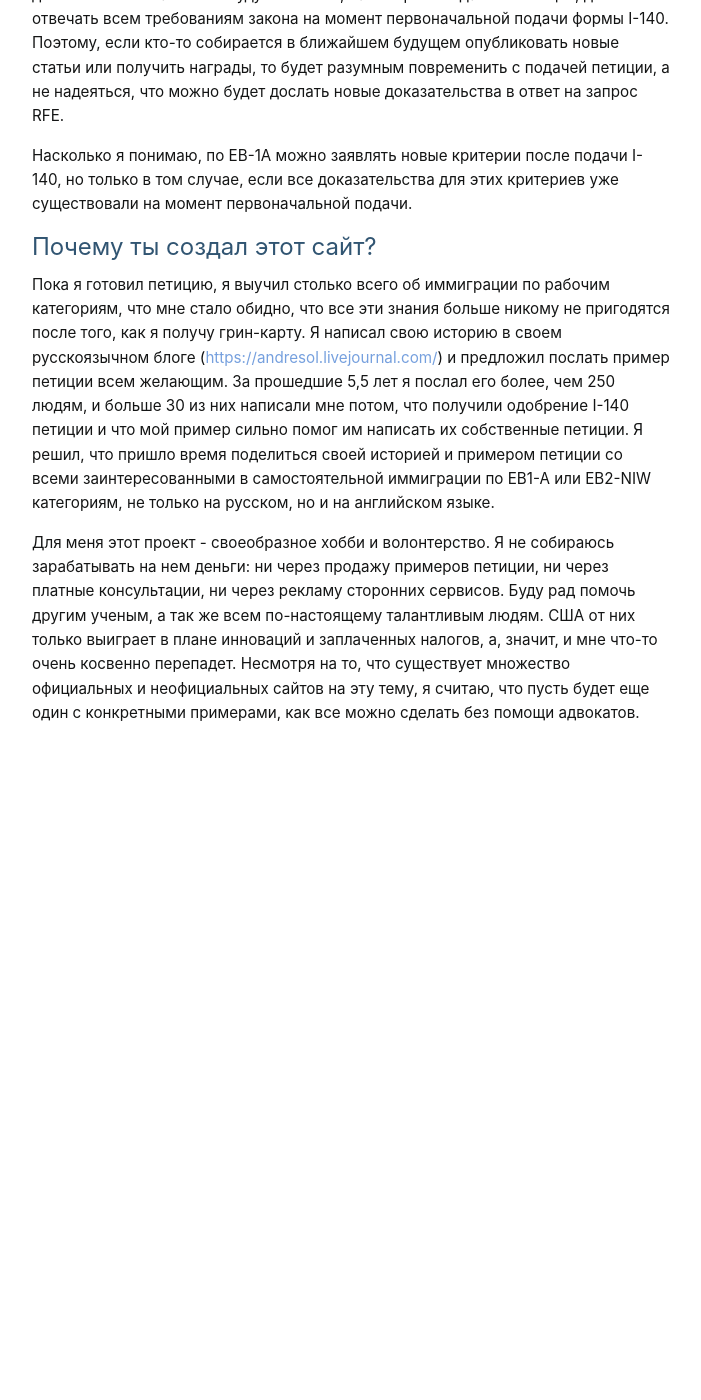
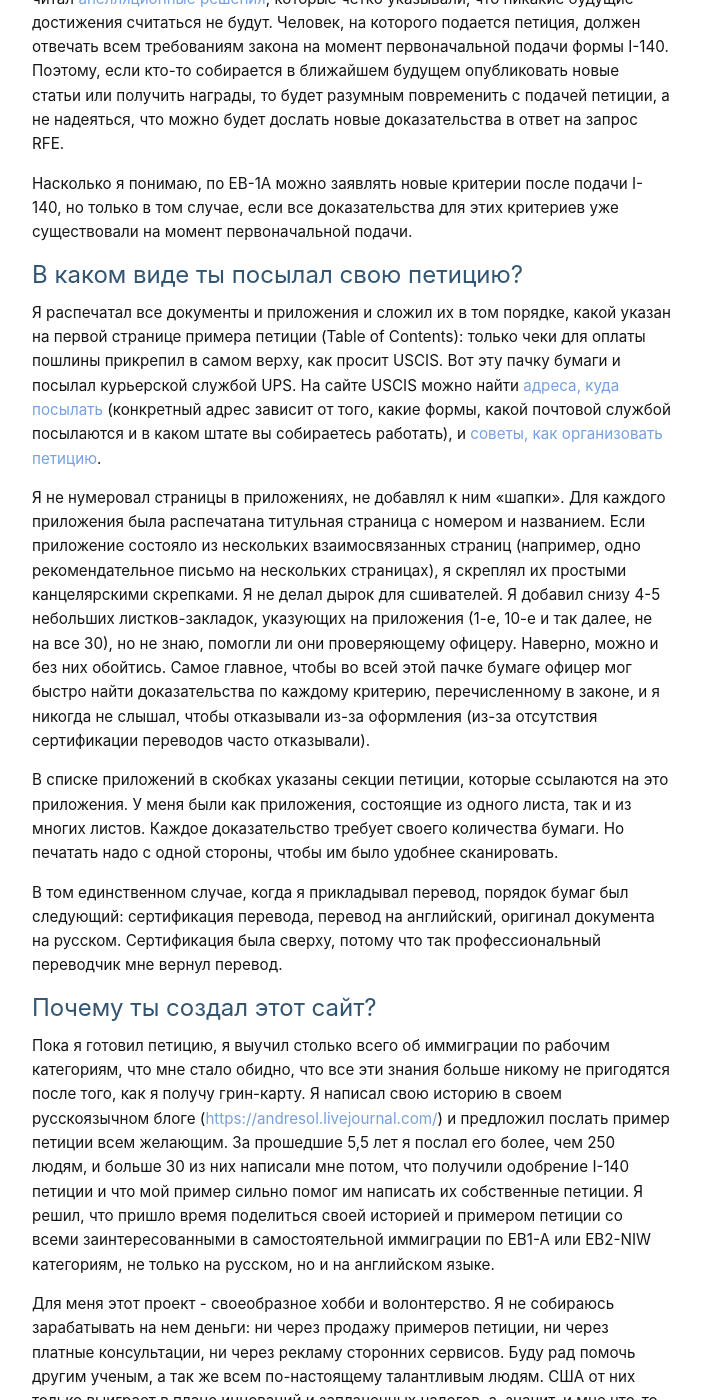
Before and after one commit to andreychemist/andreychemist.github.io, a Jekyll site: the page built from pages/faq-rus.md, in a window 1280 px wide and 1400 px high, scrolled down 15820 px. Shown: the whole window, without its empty margins (288-989 px from the left). Built offline with Jekyll 4.4.1, drawn with Linux system fonts in a browser that asks for light colours; some web fonts are replaced; before the commit the page ends 16560 px from its top, so only the background shows below that; some of the changed text lies outside the part shown.

Commit message:
Questions about petition organization

```diff
--- a/pages/faq-rus.md
+++ b/pages/faq-rus.md
@@ -52,7 +52,7 @@ EB2-NIW требует, чтобы вы были человеком с выда
 
 EB2-NIW считается более простой категорией. Я лично не знаю случаев, чтобы человеку с PhD, работающему по специальности в США, отказали по EB2-NIW петиции. С 19 октября 2020 года эта категория позволяет запросить ускоренное рассмотрение за 45 рабочих дней (premium processing - <https://www.uscis.gov/forms/how-do-i-use-premium-processing-service>). До 2020 года сроки рассмотрения петиции без ускоренного рассмотрения было сложно предсказать. У USCIS на принятие решения могли уйти многие месяцы, если не годы.  Это было существенным недостатком категории EB2-NIW. (Дополнение от августа 2021 года: мне написали, что хоть закон об ускоренном рассмотрении в случае EB2-NIW принят, USCIS так и не создало процедуру для этого. Поэтому проверяйте сами, доступна такая возможность или нет).
 
-# Для EB-1A, следует ли заявлять максимальное количество критериев?
+# Следует ли заявлять максимальное количество критериев в случае EB-1A?
 
 В своей петиции я заявил 4 критерия, но я не знаю, все ли из них одобрили. Если I-140 петиция сразу одобрена, USCIS не предоставляет подробного объяснения, что они решили по каждому критерию. Такие объяснения обычно пишут в запросе дополнительных доказательств (RFE), который посылают, если офицеру что-либо не понравилось в петиции. [Темплат для написания такого RFE](https://www.uscis.gov/sites/default/files/document/outreach-engagements/E11_RFE_Template_1-10-11.pdf) может быть найден на сайте USCIS. Это очень полезный документ, так как можно понять, чем руководствуются проверяющие офицеры.
 
@@ -251,6 +251,16 @@ Part 2, item 1. Я написал "I-140". item 2: "N/A", потому что я
 
 Насколько я понимаю, по EB-1A можно заявлять новые критерии после подачи I-140, но только в том случае, если все доказательства для этих критериев уже существовали на момент первоначальной подачи.
 
+# В каком виде ты посылал свою петицию?
+
+Я распечатал все документы и приложения и сложил их в том порядке, какой указан на первой странице примера петиции (Table of Contents): только чеки для оплаты пошлины прикрепил в самом верху, как просит USCIS. Вот эту пачку бумаги и посылал курьерской службой UPS. На сайте USCIS можно найти [адреса, куда посылать](https://www.uscis.gov/i-140-addresses) (конкретный адрес зависит от того, какие формы, какой почтовой службой посылаются и в каком штате вы собираетесь работать), и [советы, как организовать петицию](https://www.uscis.gov/forms/filing-guidance/form-filing-tips).
+
+Я не нумеровал страницы в приложениях, не добавлял к ним «шапки». Для каждого приложения была распечатана титульная страница с номером и названием. Если приложение состояло из нескольких взаимосвязанных страниц (например, одно рекомендательное письмо на нескольких страницах), я скреплял их простыми канцелярскими скрепками. Я не делал дырок для сшивателей. Я добавил снизу 4-5 небольших листков-закладок, указующих на приложения (1-е, 10-е и так далее, не на все 30), но не знаю, помогли ли они проверяющему офицеру. Наверно, можно и без них обойтись. Самое главное, чтобы во всей этой пачке бумаге офицер мог быстро найти доказательства по каждому критерию, перечисленному в законе, и я никогда не слышал, чтобы отказывали из-за оформления (из-за отсутствия сертификации переводов часто отказывали).
+
+В списке приложений в скобках указаны секции петиции, которые ссылаются на это приложения. У меня были как приложения, состоящие из одного листа, так и из многих листов. Каждое доказательство требует своего количества бумаги. Но печатать надо с одной стороны, чтобы им было удобнее сканировать.
+
+В том единственном случае, когда я прикладывал перевод, порядок бумаг был следующий: сертификация перевода, перевод на английский, оригинал документа на русском. Сертификация была сверху, потому что так профессиональный переводчик мне вернул перевод.
+
 # Почему ты создал этот сайт?
 
 Пока я готовил петицию, я выучил столько всего об иммиграции по рабочим категориям, что мне стало обидно, что все эти знания больше никому не пригодятся после того, как я получу грин-карту. Я написал свою историю в своем русскоязычном блоге (<https://andresol.livejournal.com/>) и предложил послать пример петиции всем желающим. За прошедшие 5,5 лет я послал его более, чем 250 людям, и больше 30 из них написали мне потом, что получили одобрение I-140 петиции и что мой пример сильно помог им написать их собственные петиции. Я решил, что пришло время поделиться своей историей и примером петиции со всеми заинтересованными в самостоятельной иммиграции по EB1-A или EB2-NIW категориям, не только на русском, но и на английском языке.
```
